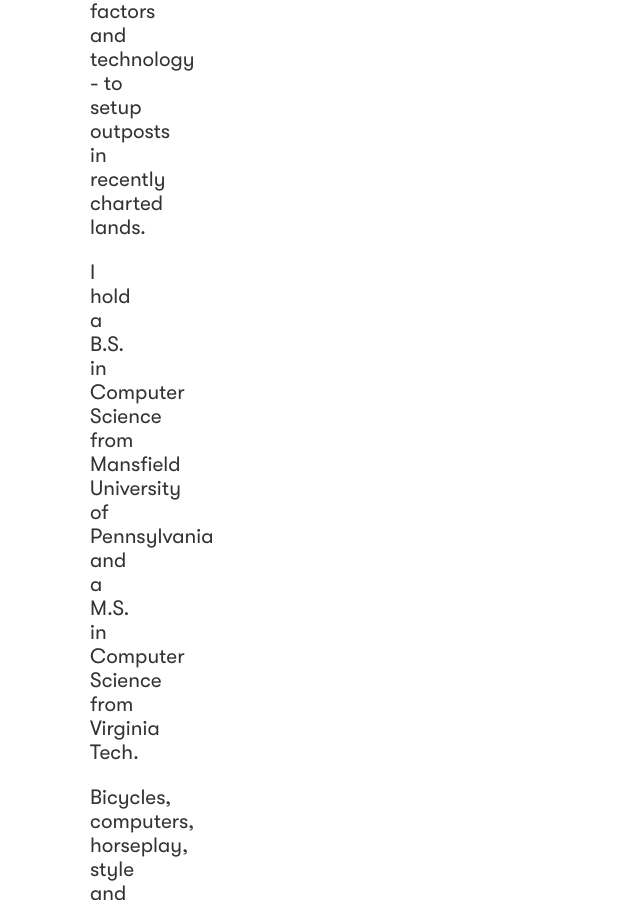
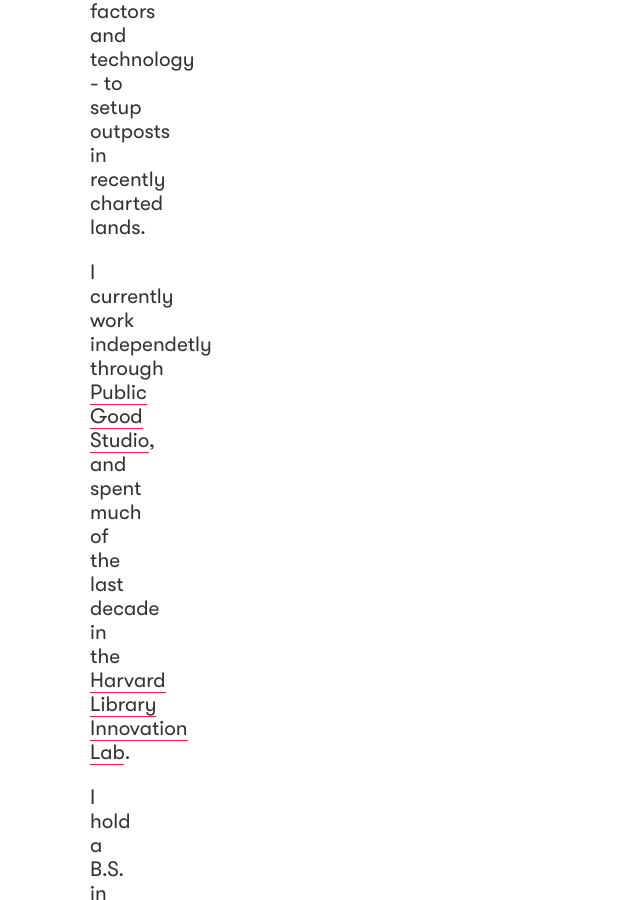
Before and after one commit to phillipsm/phillips-fun, a Jekyll site: the page index.html, which Jekyll copies as it is, in a window 1280 px wide and 900 px high, scrolled down 3482 px. Shown: the whole window, without its empty margins (0-640 px from the left). Built offline with Jekyll 4.4.1, drawn with Linux system fonts in a browser that asks for light colours; comment, search, counter and statistics services are not loaded; some of the changed text lies outside the part shown.

Commit message:
a little cleanup of the landing page

```diff
--- a/index.html
+++ b/index.html
@@ -98,22 +98,20 @@
         <div id ="about" class="about-desc">
           <p class="title section-title">About</p>
           <p>I'm excited to explore new ways of thinking and doing at the intersection of human factors and technology - to setup outposts in recently charted lands.</p>
+          <p>I currently work independetly through <a href="https://publicgood.studio/" target="_blank">Public Good Studio</a>, and spent much of the last decade in the <a href="https://lil.law.harvard.edu/" target="_blank">Harvard Library Innovation Lab</a>.</p>
           <p>I hold a B.S. in Computer Science from Mansfield University of Pennsylvania and a M.S. in Computer Science from Virginia Tech.</p>
           <p>Bicycles, computers, horseplay, style and libraries consume most of my thoughts.</p>
-          <p>You can find more in my <a href="/docs/matt-phillips-resume.pdf">résumé</a>.</p>
+          <p>You can find more in my <a href="/assets/docs/matt-phillips-resume.pdf" target="_blank">résumé</a>.</p>
         </div>
 
         <div id="contact" class="contact-desc">
           <p class="title section-title">Contact</p>
-          <p>I live in Menlo Park, California and use <a href="https://www.linkedin.com/in/this-matt-phillips/" target="_blank">LinkedIn</a>, <a href="https://angel.co/u/this-matt-phillips" target="_blank">AngelList</a>, <a href="https://github.com/phillipsm" target="_blank">GitHub</a> and <a href="https://www.instagram.com/this_phillips/" target="_blank">Instagram</a>. </p>
-
-
-          <p>Drop me a note or give me a call.</p>
-          <p>
-              Email &nbsp; <a href="mailto:matt@publicgood.studio">matt@publicgood.studio</a>
-              <br>Text &nbsp;&nbsp;&nbsp; <a href="tel:1-650-666-7241">650-666-7241</a> <br><br>
-          </p>
-          </p>
+            <p>
+              I live in Menlo Park, California and use <a href="https://www.linkedin.com/in/this-matt-phillips/" target="_blank">LinkedIn</a>, <a href="https://angel.co/u/this-matt-phillips" target="_blank">AngelList</a>, <a href="https://github.com/phillipsm" target="_blank">GitHub</a> and <a href="https://www.instagram.com/this_phillips/" target="_blank">Instagram</a>.
+            </p>
+            <p>
+              Drop me an email at <a href="mailto:matt@publicgood.studio">matt@publicgood.studio</a>, or send me a text, <a href="tel:1-650-666-7241">650-666-7241</a>.
+            </p>
         </div>
 
     </div>
```
Also changed, not shown: 1 other file.
